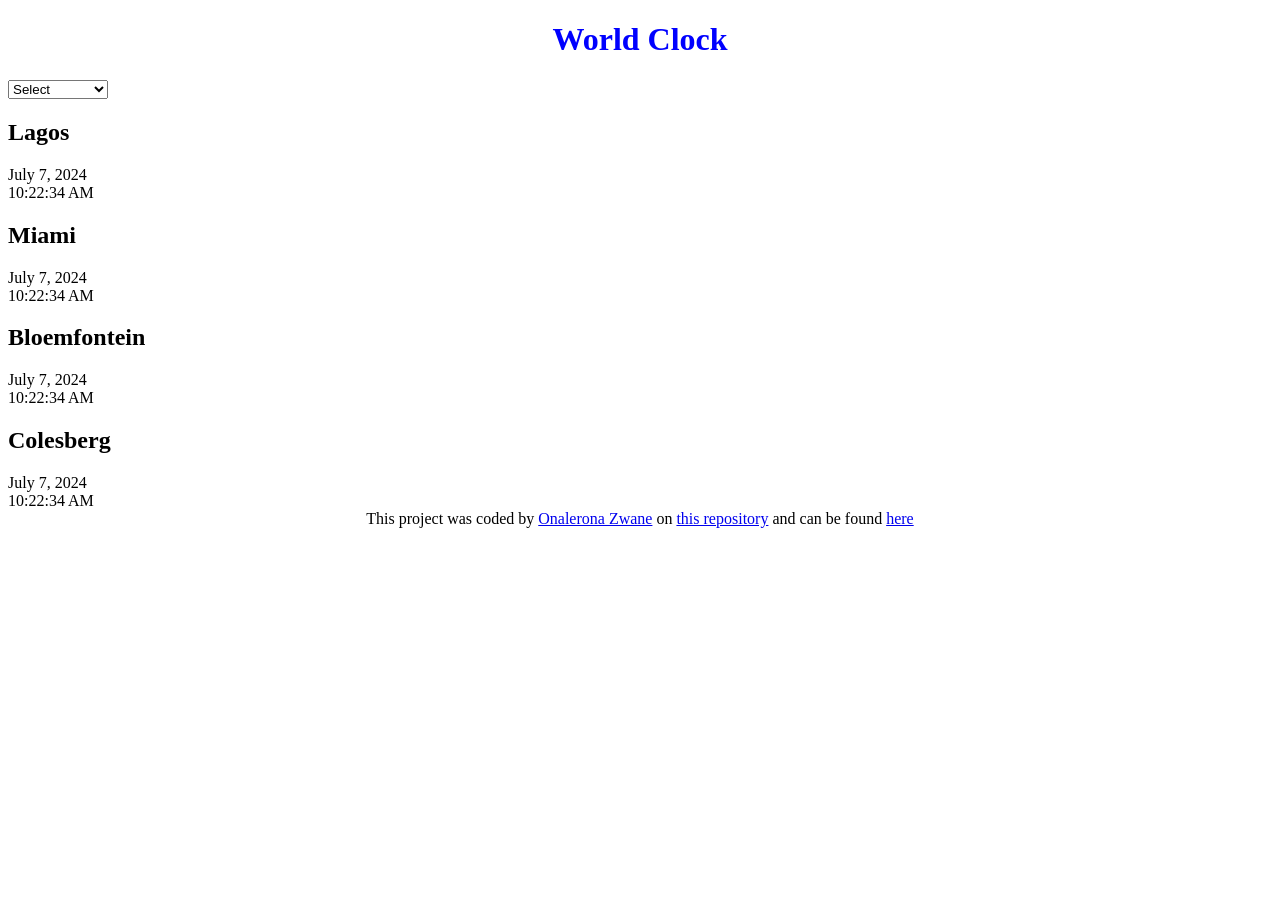
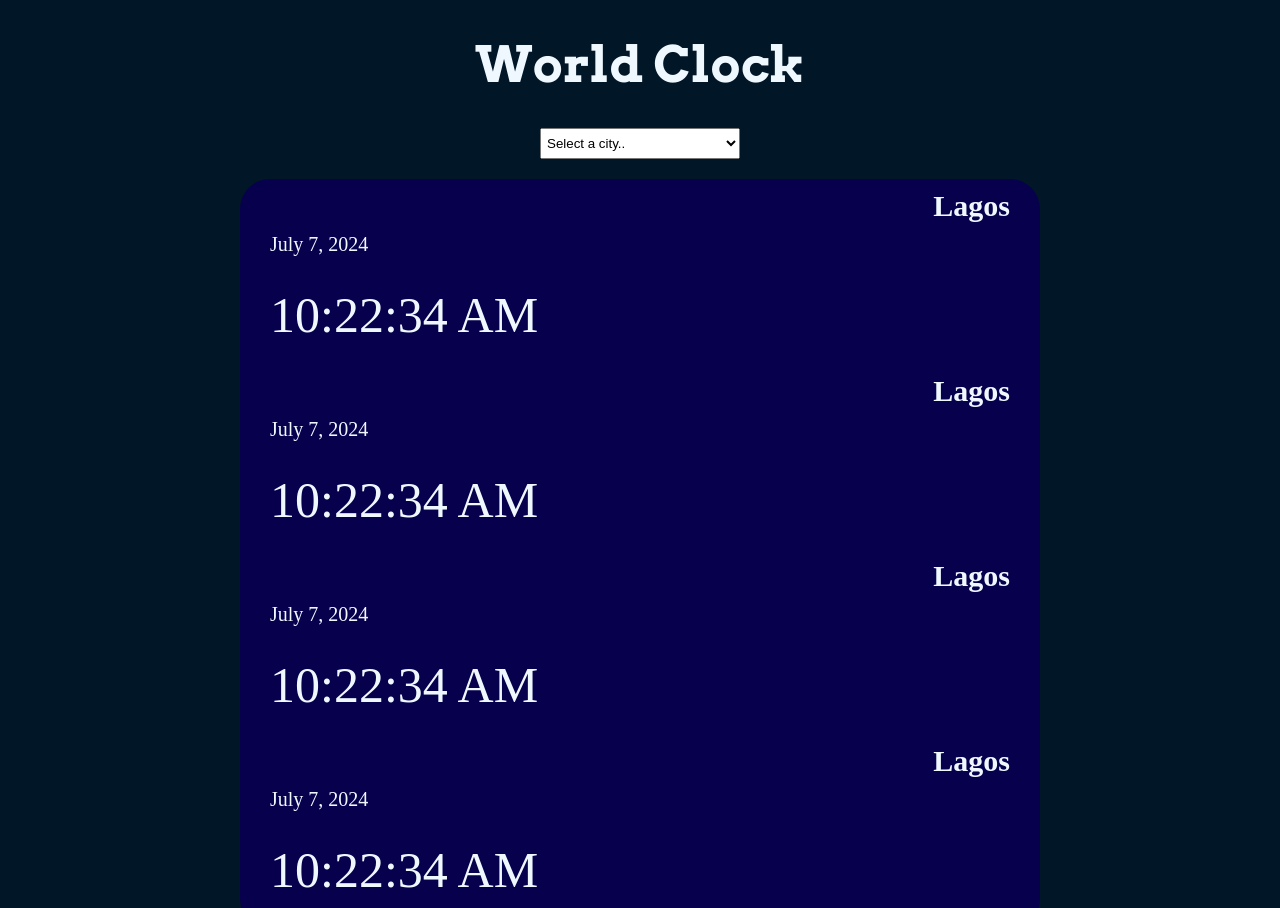
Before and after one commit to Ona0nline/shecodesworldclock, a plain HTML site: page index.html in a window 1280 px wide. Shown: the top 908 px of the page. Before the commit the page ends 800 px from the top, so only its background shows below. Drawn offline with nearby package versions, Linux system fonts and the light colour scheme.

Commit message:
css update

```diff
--- a/index.html
+++ b/index.html
@@ -4,6 +4,9 @@
 <head>
   <title>SheCodes</title>
   <meta charset="UTF-8" />
+  <style>
+    @import url('https://fonts.googleapis.com/css2?family=Arvo:ital,wght@0,400;0,700;1,400;1,700&family=DM+Serif+Display:ital@0;1&display=swap');
+  </style>
   <script src="https://cdnjs.cloudflare.com/ajax/libs/moment.js/2.30.1/moment.min.js"></script>
   <script
     src="https://cdnjs.cloudflare.com/ajax/libs/moment-timezone/0.5.45/moment-timezone-with-data-1970-2030.min.js"></script>
@@ -15,7 +18,7 @@
 
   <form>
     <select>
-      <option value="">Select</option>
+      <option value="">Select a city..</option>
       <option value="">Lagos</option>
       <option value="">Miami</option>
       <option value="">Bloemfontein</option>
@@ -23,31 +26,41 @@
  </select>
       <!-- Dummy data -->
 
-      <div class="lagos-container">
-        <h2>Lagos</h2>
+      <div class="general">
+        <div class="lagos-container">
+          <div class="city"><h2>Lagos</h2></div>
+
         <div class="date">July 7, 2024</div>
         <div class="time">10:22:34 AM</div>
 
       </div>
 
       <div class="miami-container">
-        <h2>Miami</h2>
+        <div class="city">
+          <h2>Lagos</h2>
+        </div>
         <div class="date">July 7, 2024</div>
         <div class="time">10:22:34 AM</div>
 
       </div>
 
       <div class="bloemfontein-container">
-        <h2>Bloemfontein</h2>
+        <div class="city">
+          <h2>Lagos</h2>
+        </div>
         <div class="date">July 7, 2024</div>
         <div class="time">10:22:34 AM</div>
 
       </div>
 
       <div class="colesberg-container">
-        <h2>Colesberg</h2>
+        <div class="city">
+          <h2>Lagos</h2>
+        </div>
         <div class="date">July 7, 2024</div>
         <div class="time">10:22:34 AM</div>
+
+      </div>
 
       </div>
 
--- a/src/index.css
+++ b/src/index.css
@@ -1,8 +1,101 @@
+.arvo-regular {
+  font-family: "Arvo", serif;
+  font-weight: 400;
+  font-style: normal;
+}
+
+.arvo-bold {
+  font-family: "Arvo", serif;
+  font-weight: 700;
+  font-style: normal;
+}
+
+.arvo-regular-italic {
+  font-family: "Arvo", serif;
+  font-weight: 400;
+  font-style: italic;
+}
+
+.arvo-bold-italic {
+  font-family: "Arvo", serif;
+  font-weight: 700;
+  font-style: italic;
+}
+
+body{
+  background-color: #011627;
+}
+
 h1{
   text-align: center;
   color:blue;
+  color:aliceblue;
+  font-size: 50px;
+  font-family: "Arvo";
+}
+
+h2{
+  display: flex;
+    margin: 10px 0;
+    justify-content: end;
+  font-size: 30px;
 }
 
 footer{
   text-align: center;
+  color:aliceblue;
 }
+
+form{
+  display: grid;
+  place-items: center;
+  margin-bottom: 20px;
+}
+
+select{
+  width:200px;
+  margin-bottom: 20px;
+  padding:6px 2px;
+}
+
+.general{
+  color: aliceblue;
+    /* display: grid;
+    place-items: center; */
+    margin-bottom: 30px;
+    background-color: #07004D;
+    width: 800px;
+    border-radius: 30px;
+}
+
+.date,.time{
+  color: aliceblue;
+  /* display: flex;
+  justify-content: end; */
+  /* align-items: end; */
+  margin-bottom: 30px;
+  margin-left: 30px;
+
+}
+
+.date{
+  font-size: 20px;
+}
+
+.time{
+  font-size: 50px;
+}
+
+.city{
+  color: aliceblue;
+  margin-right: 30px;
+  font-size:90px;
+
+}
+
+
+
+
+/* .time{
+  display:block;
+} */
```
